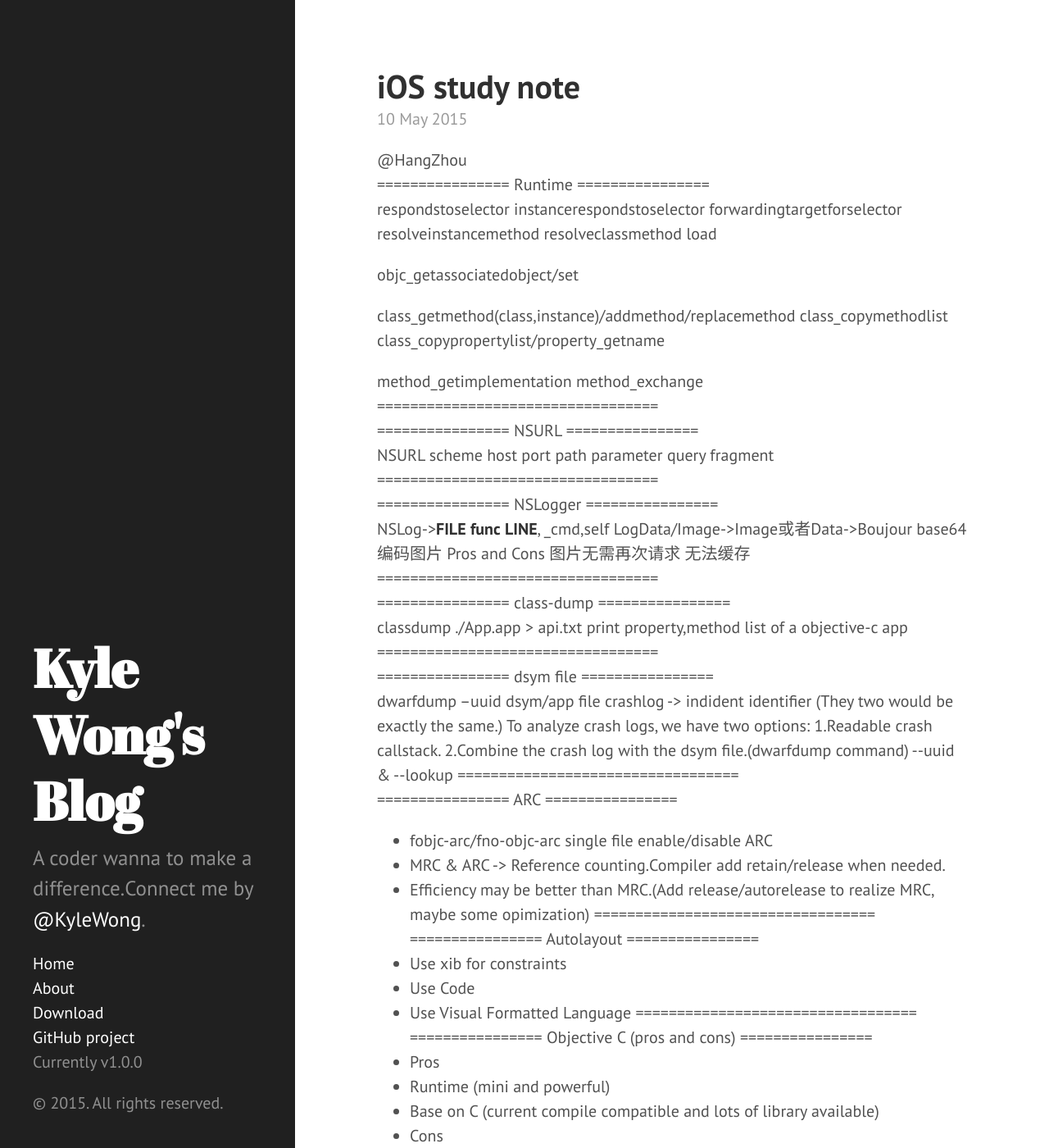
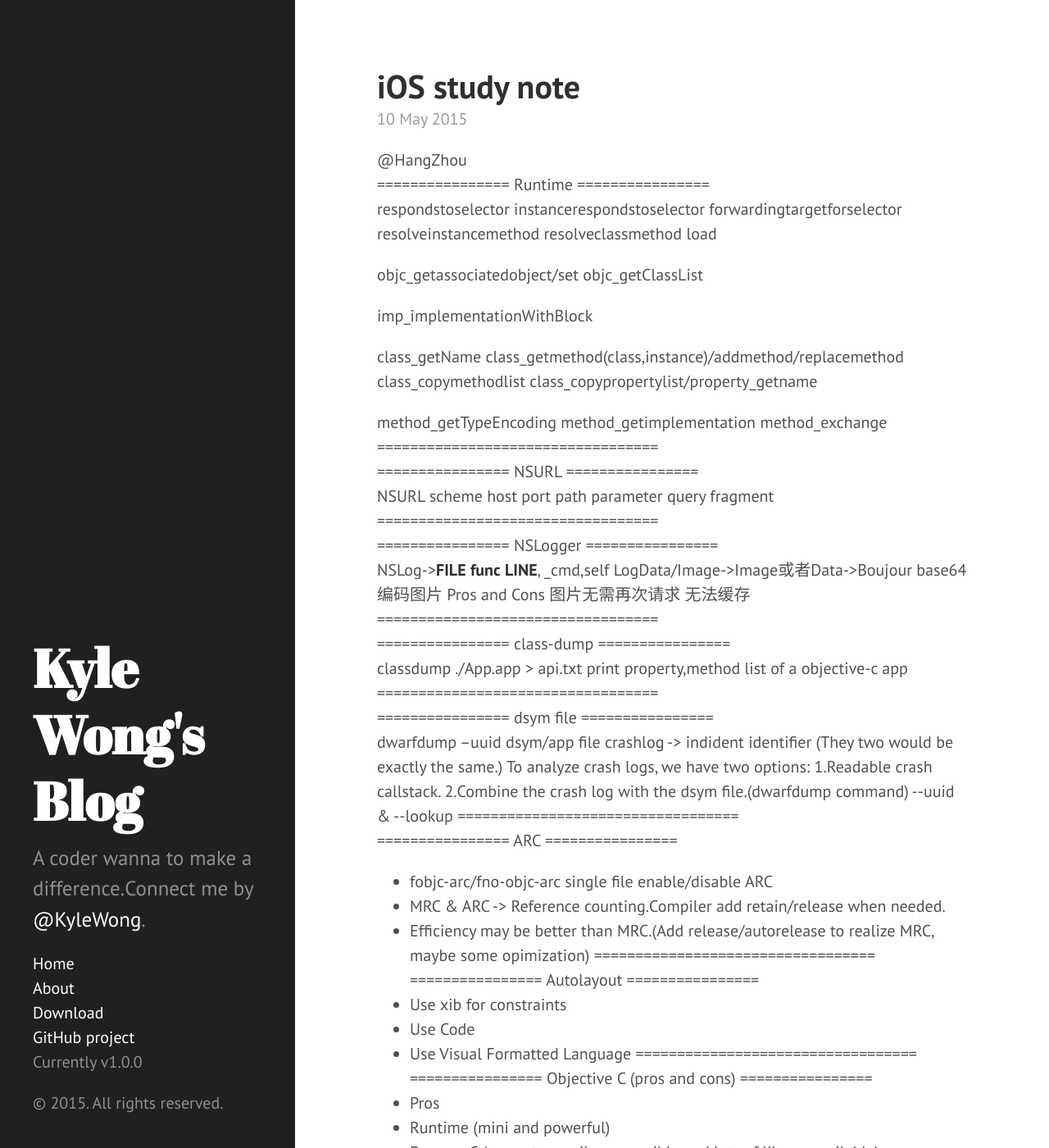
Before and after one commit to kangwang1988/kangwang1988.github.io, a Jekyll site: the page built from _posts/2015-05-10-iOS-study-note.md, in a window 1280 px wide and 1400 px high. Shown: the whole window at 82% size. Built offline with Jekyll 4.4.1, drawn with Linux system fonts in a browser that asks for light colours; Markdown is read by kramdown in place of the engine named in the settings; some of the changed text lies outside the part shown.

Commit message:
Update 2015-05-10-iOS-study-note.md

```diff
--- a/_posts/2015-05-10-iOS-study-note.md
+++ b/_posts/2015-05-10-iOS-study-note.md
@@ -14,11 +14,16 @@ resolveclassmethod
 load
 
 objc_getassociatedobject/set
+objc_getClassList
 
+imp_implementationWithBlock
+
+class_getName
 class_getmethod(class,instance)/addmethod/replacemethod
 class_copymethodlist
 class_copypropertylist/property_getname
 
+method_getTypeEncoding
 method_getimplementation
 method_exchange
 ==================================<br>
@@ -72,3 +77,6 @@ To analyze crash logs, we have two options:
 - Multiple inheritance
 - Dynamic type make it hard for compiler optimization
 ==================================<br>
+================ @encode  ================<br>
+- all data types, class,method could be expressed in ASCII encoded string.
+==================================<br>
```
